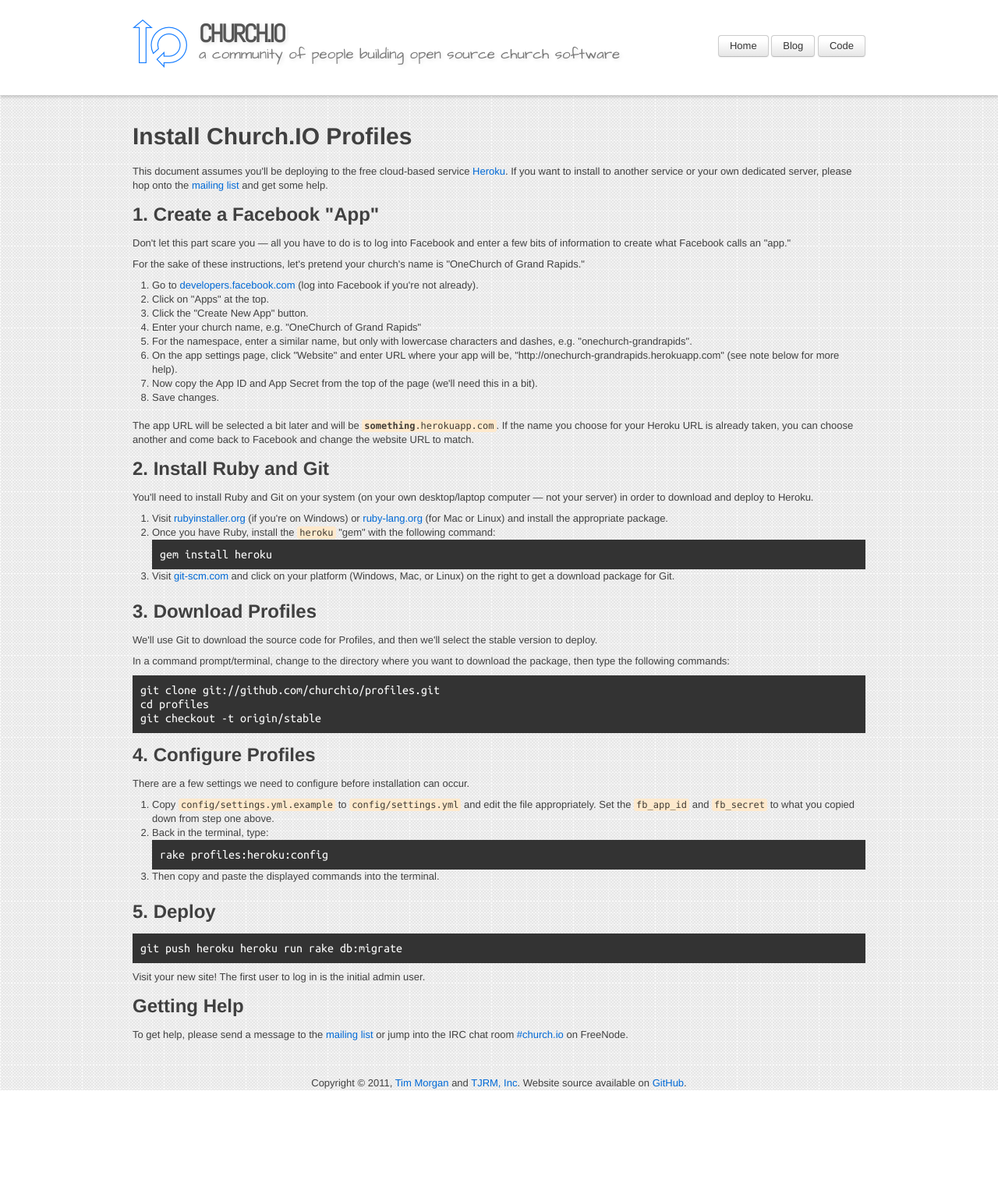
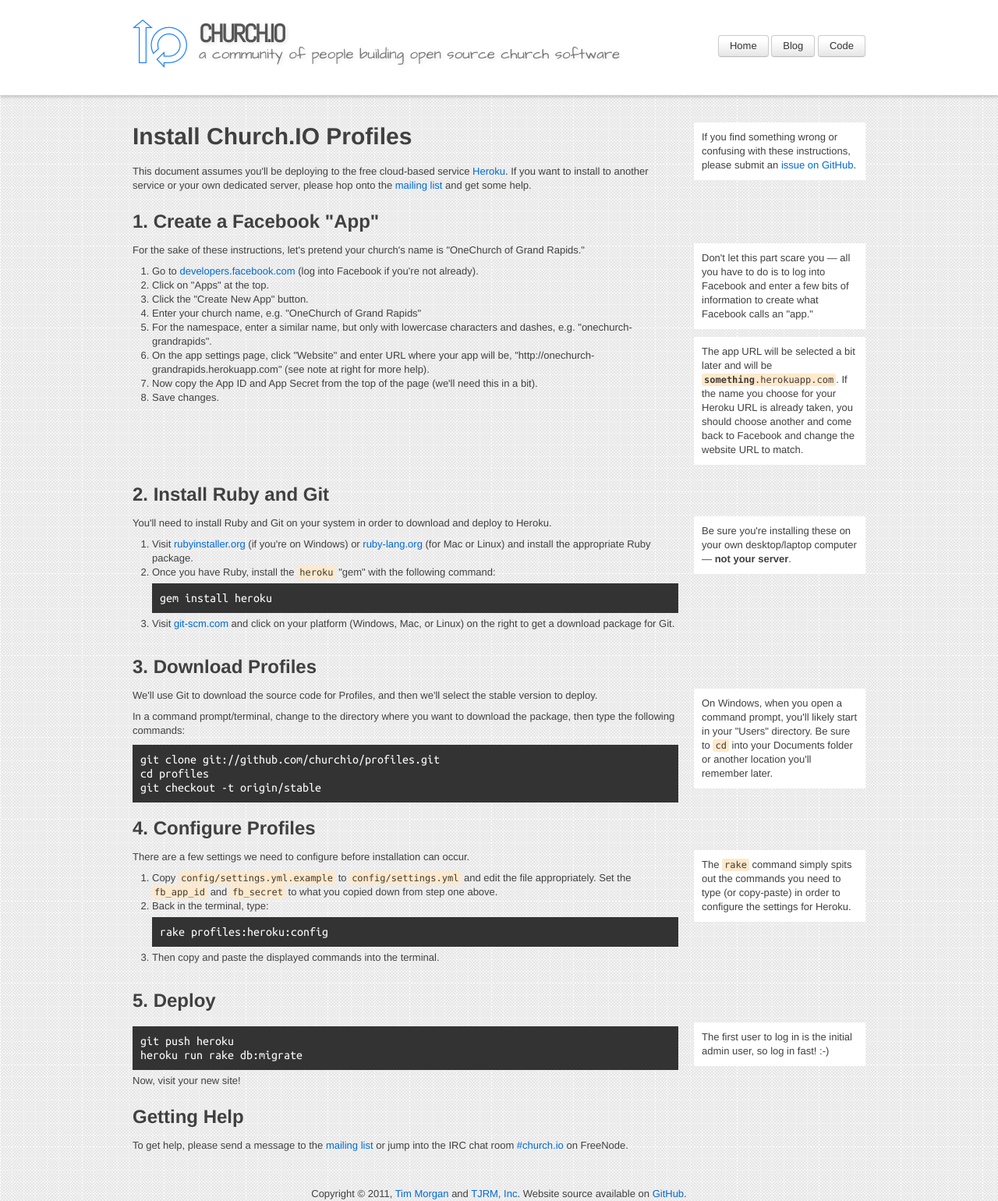
Before and after one commit to seven1m/old-churchio-website, a Jekyll site: the page built from profiles/install.html, in a window 1280 px wide. Shown: the whole page at 78% size. Built offline with Jekyll 4.4.1, drawn with Linux system fonts in a browser that asks for light colours; Markdown is read by kramdown in place of the engine named in the settings; before the commit the page ends 1398 px from its top, so only the background shows below that.

Commit message:
Update install doc.

```diff
--- a/profiles/install.html
+++ b/profiles/install.html
@@ -3,21 +3,26 @@
 description: How to download and install Church.IO Profiles.
 ---
 
+<div class="row">
+  <div class="span12">
     <h1>Install Church.IO Profiles</h1>
-
     <p>
       This document assumes you'll be deploying to the free cloud-based service <a href="http://heroku.com">Heroku</a>.
       If you want to install to another service or your own dedicated server, please hop onto the
       <a href="http://groups.google.com/group/churchio">mailing list</a> and get some help.
     </p>
+  </div>
+  <div class="span4 hint">
+    <p>
+      If you find something wrong or confusing with these instructions, please submit an
+      <a href="https://github.com/churchio/website/issues">issue on GitHub</a>.
+    </p>
+  </div>
+</div>
 
 <h2>1. Create a Facebook "App"</h2>
-
-<p>
-  Don't let this part scare you &mdash; all you have to do is to log into Facebook and enter a few bits of information
-  to create what Facebook calls an "app."
-</p>
-
+<div class="row">
+  <div class="span12">
     <p>
       For the sake of these instructions, let's pretend your church's name is "OneChurch of Grand Rapids."
     </p>
@@ -28,27 +33,35 @@
       <li>Click the "Create New App" button.</li>
       <li>Enter your church name, e.g. "OneChurch of Grand Rapids"</li>
       <li>For the namespace, enter a similar name, but only with lowercase characters and dashes, e.g. "onechurch-grandrapids".</li>
-  <li>On the app settings page, click "Website" and enter URL where your app will be, "http://onechurch-grandrapids.herokuapp.com" (see note below for more help).</li>
+      <li>On the app settings page, click "Website" and enter URL where your app will be, "http://onechurch-grandrapids.herokuapp.com" (see note at right for more help).</li>
       <li>Now copy the App ID and App Secret from the top of the page (we'll need this in a bit).</li>
       <li>Save changes.</li>
     </ol>
+  </div>
+  <div class="span4 hint">
+    <p>
+      Don't let this part scare you &mdash; all you have to do is to log into Facebook and enter a few bits of information
+      to create what Facebook calls an "app."
+    </p>
 
     <p>
       The app URL will be selected a bit later and will be <code><strong>something</strong>.herokuapp.com</code>. If the name you choose
-  for your Heroku URL is already taken, you can choose another and come back to Facebook and change the website URL to match.
+      for your Heroku URL is already taken, you should choose another and come back to Facebook and change the website URL to match.
     </p>
+  </div>
+</div>
 
 <h2>2. Install Ruby and Git</h2>
-
+<div class="row">
+  <div class="span12">
     <p>
-  You'll need to install Ruby and Git on your system (on your own desktop/laptop computer &mdash; not your server) in order to download
-  and deploy to Heroku.
+      You'll need to install Ruby and Git on your system in order to download and deploy to Heroku.
     </p>
 
     <ol>
       <li>
         Visit <a href="http://rubyinstaller.org/">rubyinstaller.org</a> (if you're on Windows) or <a href="http://www.ruby-lang.org/en/downloads/">ruby-lang.org</a>
-    (for Mac or Linux) and install the appropriate package.
+        (for Mac or Linux) and install the appropriate Ruby package.
       </li>
       <li>
         Once you have Ruby, install the <code>heroku</code> "gem" with the following command:
@@ -61,9 +74,15 @@
         to get a download package for Git.
       </li>
     </ol>
+  </div>
+  <div class="span4 hint">
+    <p>Be sure you're installing these on your own desktop/laptop computer &mdash; <strong>not your server</strong>.</p>
+  </div>
+</div>
 
 <h2>3. Download Profiles</h2>
-
+<div class="row">
+  <div class="span12">
     <p>
       We'll use Git to download the source code for Profiles, and then we'll select the stable version to deploy.
     </p>
@@ -77,9 +96,19 @@
       cd profiles<br/>
       git checkout -t origin/stable
     </p>
+  </div>
+  <div class="span4 hint">
+    <p>
+      On Windows, when you open a command prompt, you'll likely start in your
+      "Users" directory. Be sure to <code>cd</code> into your Documents folder or
+      another location you'll remember later.
+    </p>
+  </div>
+</div>
 
 <h2>4. Configure Profiles</h2>
-
+<div class="row">
+  <div class="span12">
     <p>
       There are a few settings we need to configure before installation can occur.
     </p>
@@ -97,19 +126,39 @@
       </li>
       <li>Then copy and paste the displayed commands into the terminal.</li>
     </ol>
+  </div>
+  <div class="span4 hint">
+    <p>
+      The <code>rake</code> command simply spits out the commands you need to
+      type (or copy-paste) in order to configure the settings for Heroku.
+    </p>
+  </div>
+</div>
 
 <h2>5. Deploy</h2>
-
+<div class="row">
+  <div class="span12">
     <p class="console">
-  git push heroku
+      git push heroku<br/>
       heroku run rake db:migrate
     </p>
 
-<p>Visit your new site! The first user to log in is the initial admin user.</p>
+    <p>Now, visit your new site!</p>
+  </div>
+  <div class="span4 hint">
+    <p>
+      The first user to log in is the initial admin user, so log in fast! :-)
+    </p>
+  </div>
+</div>
 
+<div class="row">
+  <div class="span12">
     <h2>Getting Help</h2>
 
     <p>
       To get help, please send a message to the <a href="http://groups.google.com/group/churchio">mailing list</a> or jump into the IRC
       chat room <a href="http://webchat.freenode.net/?channels=church.io&uio=d4">#church.io</a> on FreeNode.
     </p>
+  </div>
+</div>
--- a/stylesheets/screen.css
+++ b/stylesheets/screen.css
@@ -332,4 +332,11 @@
   font-family: 'Ubuntu Mono', monospace;
   font-size: 12pt;
   padding: 10px;
+  margin: 5px 0;
 }
+
+.hint p {
+  padding: 10px;
+  margin-bottom: 10px;
+  background-color: #fff;
+}
```
Also changed, not shown: _sass/screen.scss (+9 -0 lines), 2 other files. Lines whose indentation alone changed are shown as unchanged.
